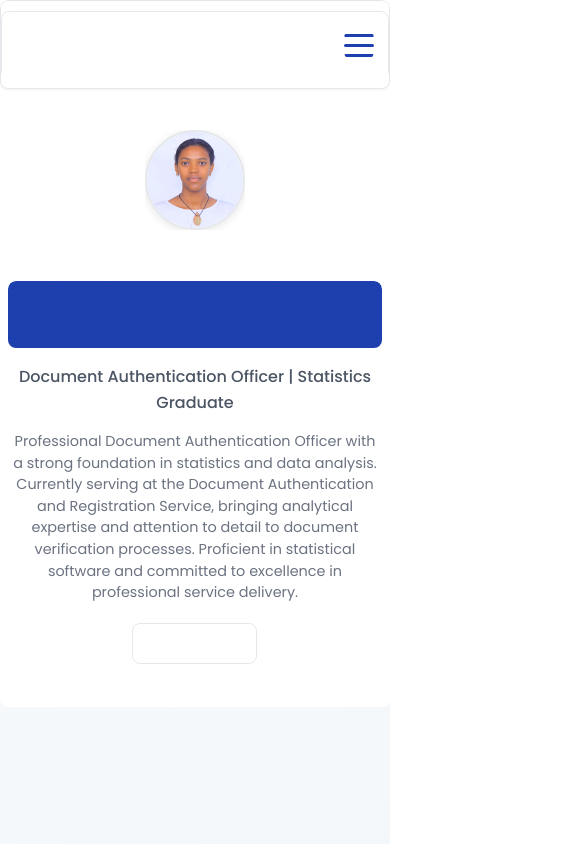
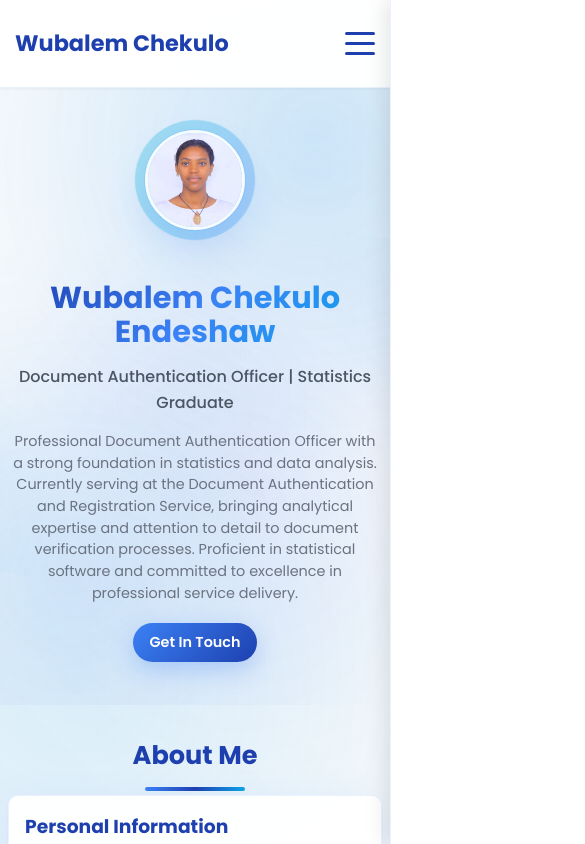
Before and after one commit to enate-24/miste-port, a React (Create React App) app: page / in a window 390 px wide. Shown: the top 844 px of the page, 585 px wide, since content can reach past the window. Built offline with nearby package versions, Linux system fonts and the light colour scheme.

Commit message:
Ultra-aggressive mobile performance optimization - disabled all animations and effects on mobile

```diff
--- a/src/App.css
+++ b/src/App.css
@@ -1663,122 +1663,15 @@ html {
   animation: textReveal 1.5s ease-in-out;
 }
 
-/* Aggressive Mobile Performance Optimizations */
+/* Mobile Background Animation Optimization */
 @media (max-width: 768px) {
-  /* Disable ALL animations and transitions on mobile */
-  *,
-  *::before,
-  *::after {
-    animation-duration: 0s !important;
-    animation-delay: 0s !important;
-    transition-duration: 0s !important;
-    transition-delay: 0s !important;
-  }
-
-  /* Force hardware acceleration off for better battery life */
-  * {
-    transform: none !important;
-    will-change: auto !important;
-  }
-
-  /* Disable heavy animations on mobile */
-  .card::after,
-  .btn::before,
-  .contact-icon::before,
-  .achievement-stat::after,
-  .experience-card::after,
-  .hero::before,
-  .skills-grid::before,
-  .contact-info::before,
-  .section::after,
-  .profile-photo-container::before {
-    display: none !important;
-  }
-
-  /* Remove all hover effects */
-  .card:hover,
-  .btn:hover,
-  .nav-link:hover,
-  .achievement-stat:hover,
-  .contact-item:hover .contact-icon,
-  .profile-photo:hover,
-  .profile-photo-placeholder:hover,
-  .logo:hover,
-  .skill-list li:hover {
-    transform: none !important;
-    background: inherit !important;
-    color: inherit !important;
-    box-shadow: inherit !important;
-    padding: inherit !important;
-  }
-
-  /* Disable backdrop filters completely */
-  .navbar,
-  .nav-menu {
-    backdrop-filter: none !important;
-    -webkit-backdrop-filter: none !important;
-    background: #ffffff !important;
-    border: 1px solid #e5e7eb !important;
-  }
-
-  /* Simplify all gradients to solid colors */
-  .hero h1,
-  .gradient-text,
-  .stat-number {
-    background: none !important;
-    -webkit-background-clip: unset !important;
-    -webkit-text-fill-color: unset !important;
-    background-clip: unset !important;
-    color: #1e40af !important;
-  }
-
-  /* Remove all box shadows */
-  .card,
-  .navbar.scrolled,
-  .profile-photo,
-  .profile-photo-placeholder,
-  .nav-menu,
-  .mobile-menu-overlay,
-  .experience-date,
-  .reference-quote {
-    box-shadow: none !important;
-    border: 1px solid #e5e7eb !important;
-  }
-
-  /* Disable particle effects and complex backgrounds */
-  .particle,
+  /* Hide background animations only on mobile */
+  .animated-bg-orbs,
+  .geometric-shapes,
   .floating-dots,
   .grid-pattern,
-  .wave-bg,
-  .animated-bg-orbs,
-  .geometric-shapes {
+  .wave-bg {
     display: none !important;
-  }
-
-  /* Simplify borders and effects */
-  .nav-link::before,
-  .logo::after,
-  .skill-category h3::after {
-    display: none !important;
-  }
-
-  /* Remove complex pseudo-elements */
-  .reference-quote::before {
-    display: none !important;
-  }
-
-  /* Optimize images */
-  .profile-photo,
-  .profile-photo-placeholder {
-    border-radius: 50%;
-    border: 2px solid #e5e7eb !important;
-  }
-
-  /* Simplify navigation */
-  .nav-link.active {
-    color: #1e40af !important;
-    background: #f3f4f6 !important;
-    border-left: 3px solid #1e40af !important;
   }
 }
 
@@ -2480,143 +2373,3 @@ html {
     display: none;
   }
 }
-/* Mobile-specific profile photo optimizations */
-@media (max-width: 768px) {
-  .profile-photo,
-  .profile-photo-placeholder {
-    animation: none !important;
-    opacity: 1 !important;
-    transform: none !important;
-  }
-
-  .profile-photo:hover,
-  .profile-photo-placeholder:hover {
-    transform: none !important;
-  }
-}
-
-/* Performance optimization for mobile devices */
-@media (max-width: 768px) {
-  /* Use GPU acceleration sparingly */
-  .hero-content,
-  .card,
-  .nav-menu {
-    will-change: auto !important;
-  }
-
-  /* Reduce complex gradients */
-  .hero h1,
-  .gradient-text {
-    background: #1e40af !important;
-    -webkit-background-clip: unset !important;
-    -webkit-text-fill-color: unset !important;
-    background-clip: unset !important;
-    color: #1e40af !important;
-  }
-
-  /* Simplify box shadows */
-  .card,
-  .navbar.scrolled,
-  .profile-photo,
-  .profile-photo-placeholder {
-    box-shadow: 0 2px 8px rgba(0, 0, 0, 0.1) !important;
-  }
-}
-/* Ultra-aggressive mobile performance optimizations */
-@media (max-width: 768px) {
-  /* Force simple rendering */
-  * {
-    contain: layout style paint !important;
-  }
-
-  /* Disable all CSS filters */
-  * {
-    filter: none !important;
-    backdrop-filter: none !important;
-    -webkit-backdrop-filter: none !important;
-  }
-
-  /* Remove all text shadows and complex typography */
-  * {
-    text-shadow: none !important;
-  }
-
-  /* Simplify all borders */
-  * {
-    border-radius: 8px !important;
-  }
-
-  .profile-photo,
-  .profile-photo-placeholder {
-    border-radius: 50% !important;
-  }
-
-  /* Force flat design */
-  .card,
-  .btn,
-  .nav-menu,
-  .achievement-stat {
-    background: #ffffff !important;
-    border: 1px solid #e5e7eb !important;
-    box-shadow: none !important;
-  }
-
-  /* Optimize fonts */
-  * {
-    font-smooth: never !important;
-    -webkit-font-smoothing: none !important;
-    -moz-osx-font-smoothing: unset !important;
-  }
-
-  /* Disable complex layouts */
-  .grid,
-  .grid-2,
-  .grid-3,
-  .skills-grid,
-  .references-grid,
-  .contact-info {
-    display: block !important;
-  }
-
-  .grid > *,
-  .skills-grid > *,
-  .references-grid > *,
-  .contact-info > * {
-    margin-bottom: 1rem !important;
-    width: 100% !important;
-  }
-
-  /* Reduce visual complexity */
-  .hero {
-    background: #ffffff !important;
-  }
-
-  .section-alternate {
-    background: #f9fafb !important;
-  }
-
-  /* Optimize images */
-  img {
-    image-rendering: optimizeSpeed !important;
-  }
-}
-
-/* Battery saving mode */
-@media (max-width: 768px) and (prefers-reduced-motion: reduce) {
-  * {
-    animation: none !important;
-    transition: none !important;
-  }
-}
-
-/* Low memory optimization */
-@media (max-width: 768px) {
-  /* Reduce memory usage */
-  .hero::before,
-  .hero::after,
-  *::before,
-  *::after {
-    content: none !important;
-    display: none !important;
-  }
-}
--- a/src/components/AnimatedBackground.js
+++ b/src/components/AnimatedBackground.js
@@ -1,46 +1,64 @@
 import React, { useEffect, useState } from 'react';
 
 const AnimatedBackground = () => {
-  const [shouldRender, setShouldRender] = useState(false);
+  const [isVisible, setIsVisible] = useState(true);
+  const [isMobile, setIsMobile] = useState(false);
 
   useEffect(() => {
     // Check for reduced motion preference
     const prefersReducedMotion = window.matchMedia('(prefers-reduced-motion: reduce)').matches;
 
-    // Check if device is mobile or low-end
-    const isMobileOrLowEnd = () => {
-      // Mobile detection
-      if (window.innerWidth <= 768) return true;
-      if (/Android|webOS|iPhone|iPad|iPod|BlackBerry|IEMobile|Opera Mini/i.test(navigator.userAgent)) return true;
-
-      // Low-end device detection
-      if (navigator.hardwareConcurrency && navigator.hardwareConcurrency <= 2) return true;
-      if (navigator.deviceMemory && navigator.deviceMemory <= 2) return true;
-
-      return false;
+    // Check if device is mobile
+    const checkMobile = () => {
+      return window.innerWidth <= 768 || /Android|webOS|iPhone|iPad|iPod|BlackBerry|IEMobile|Opera Mini/i.test(navigator.userAgent);
     };
 
-    // Only render on desktop with good performance
-    setShouldRender(!prefersReducedMotion && !isMobileOrLowEnd());
+    setIsMobile(checkMobile());
+    setIsVisible(!prefersReducedMotion);
 
     // Update on resize
     const handleResize = () => {
-      setShouldRender(!prefersReducedMotion && !isMobileOrLowEnd());
+      setIsMobile(checkMobile());
     };
 
     window.addEventListener('resize', handleResize);
     return () => window.removeEventListener('resize', handleResize);
   }, []);
 
-  // Don't render anything on mobile or low-end devices
-  if (!shouldRender) return null;
+  // Don't render background animations on mobile devices
+  if (!isVisible || isMobile) return null;
 
   return (
     <>
-      {/* Minimal background effects for desktop only */}
+      {/* Animated Background Orbs */}
       <div className="animated-bg-orbs">
         <div className="bg-orb bg-orb-1"></div>
+        <div className="bg-orb bg-orb-2"></div>
+        <div className="bg-orb bg-orb-3"></div>
       </div>
+
+      {/* Geometric Shapes */}
+      <div className="geometric-shapes">
+        <div className="shape shape-triangle"></div>
+        <div className="shape shape-square"></div>
+        <div className="shape shape-circle"></div>
+        <div className="shape shape-diamond"></div>
+      </div>
+
+      {/* Grid Pattern */}
+      <div className="grid-pattern"></div>
+
+      {/* Floating Dots */}
+      <div className="floating-dots">
+        <div className="dot"></div>
+        <div className="dot"></div>
+        <div className="dot"></div>
+        <div className="dot"></div>
+        <div className="dot"></div>
+      </div>
+
+      {/* Wave Background */}
+      <div className="wave-bg"></div>
     </>
   );
 };
--- a/src/components/ProfileImage.js
+++ b/src/components/ProfileImage.js
@@ -1,27 +1,11 @@
 import React, { useState, useEffect, useMemo } from 'react';
 
 const ProfileImage = ({ className, alt }) => {
-  const [imageState, setImageState] = useState('loading');
+  const [imageState, setImageState] = useState('loading'); // loading, loaded, error
   const [currentSrc, setCurrentSrc] = useState('');
 
-  // Check if device is mobile/low-end for simplified loading
-  const isMobileOrLowEnd = useMemo(() => {
-    if (typeof window === 'undefined') return false;
-
-    return window.innerWidth <= 768 ||
-           /Android|webOS|iPhone|iPad|iPod|BlackBerry|IEMobile|Opera Mini/i.test(navigator.userAgent) ||
-           (navigator.hardwareConcurrency && navigator.hardwareConcurrency <= 2) ||
-           (navigator.deviceMemory && navigator.deviceMemory <= 2);
-  }, []);
-
-  // Simplified image sources for mobile
-  const imageSources = useMemo(() => {
-    if (isMobileOrLowEnd) {
-      // Only try the most likely sources on mobile
-      return ['/profile.JPG', '/profile.jpg'];
-    }
-
-    return [
+  // Multiple image sources to try - memoized to prevent recreation
+  const imageSources = useMemo(() => [
     // Try importing from assets first
     () => import('../assets/profile.JPG').then(module => module.default).catch(() => null),
     // Then try public folder paths
@@ -32,46 +16,24 @@ const ProfileImage = ({ className, alt }) => {
     // Try with different cases
     '/Profile.JPG',
     '/Profile.jpg'
-    ];
-  }, [isMobileOrLowEnd]);
+  ], []);
 
   useEffect(() => {
     const loadImage = async () => {
-      // On mobile, show placeholder immediately if no quick load
-      if (isMobileOrLowEnd) {
-        const quickTest = new Image();
-        quickTest.src = '/profile.JPG';
-
-        const timeout = setTimeout(() => {
-          setImageState('error');
-        }, 1000); // 1 second timeout on mobile
-
-        quickTest.onload = () => {
-          clearTimeout(timeout);
-          setCurrentSrc('/profile.JPG');
-          setImageState('loaded');
-        };
-
-        quickTest.onerror = () => {
-          clearTimeout(timeout);
-          setImageState('error');
-        };
-
-        return;
-      }
-
-      // Full loading logic for desktop
       for (const source of imageSources) {
         try {
           let src;
 
           if (typeof source === 'function') {
+            // Dynamic import
             src = await source();
             if (!src) continue;
           } else {
+            // Static path
             src = source;
           }
 
+          // Test if image loads
           const img = new Image();
           img.crossOrigin = 'anonymous';
 
@@ -81,20 +43,24 @@ const ProfileImage = ({ className, alt }) => {
             img.src = src;
           });
 
+          // If we get here, image loaded successfully
           setCurrentSrc(src);
           setImageState('loaded');
           return;
 
         } catch (error) {
+          console.log(`Failed to load image from: ${source}`);
           continue;
         }
       }
 
+      // If no image loaded, show error state
+      console.log('All image sources failed, showing placeholder');
       setImageState('error');
     };
 
     loadImage();
-  }, [imageSources, isMobileOrLowEnd]);
+  }, [imageSources]);
 
   if (imageState === 'error' || imageState === 'loading') {
     return (
@@ -111,9 +77,10 @@ const ProfileImage = ({ className, alt }) => {
       src={currentSrc}
       alt={alt}
       className={`${className} loaded`}
-      loading="lazy"
-      decoding="async"
-      onError={() => setImageState('error')}
+      onError={() => {
+        console.log('Image error after loading, showing placeholder');
+        setImageState('error');
+      }}
     />
   );
 };
--- a/src/utils/animations.js
+++ b/src/utils/animations.js
@@ -1,97 +1,66 @@
-// Optimized animation utilities for mobile performance
+// Animation utilities and scroll handlers
 
-// Enhanced mobile/low-end device detection
-const isLowEndDevice = () => {
-  // Mobile detection
-  if (window.innerWidth <= 768) return true;
-  if (/Android|webOS|iPhone|iPad|iPod|BlackBerry|IEMobile|Opera Mini/i.test(navigator.userAgent)) return true;
-
-  // Low-end device detection
-  if (navigator.hardwareConcurrency && navigator.hardwareConcurrency <= 2) return true;
-  if (navigator.deviceMemory && navigator.deviceMemory <= 2) return true;
-
-  // Battery level check (if available)
-  if (navigator.getBattery) {
-    navigator.getBattery().then(battery => {
-      if (battery.level < 0.2) return true; // Low battery
-    });
-  }
-
-  return false;
-};
-
-// Minimal intersection observer for low-end devices
+// Intersection Observer for scroll animations
 export const initScrollAnimations = () => {
-  if (!window.IntersectionObserver || isLowEndDevice()) {
-    // Fallback: just add animate class to all elements immediately
-    const elementsToAnimate = document.querySelectorAll('.section-enter, .animate-on-scroll');
-    elementsToAnimate.forEach(el => el.classList.add('animate'));
+  // Check if IntersectionObserver is supported
+  if (!window.IntersectionObserver) {
     return null;
   }
 
   const observerOptions = {
-    threshold: 0.3,
-    rootMargin: '0px'
+    threshold: 0.1,
+    rootMargin: '0px 0px -50px 0px'
   };
 
   const observer = new IntersectionObserver((entries) => {
     entries.forEach(entry => {
       if (entry.isIntersecting) {
         entry.target.classList.add('animate');
-        observer.unobserve(entry.target); // Stop observing once animated
+        // Add staggered animation to child elements
+        const children = entry.target.querySelectorAll('.animate-on-scroll');
+        children.forEach((child, index) => {
+          setTimeout(() => {
+            child.classList.add('animate');
+          }, index * 100);
+        });
       }
     });
   }, observerOptions);
 
+  // Observe all sections and cards
   const elementsToAnimate = document.querySelectorAll('.section-enter, .animate-on-scroll');
   elementsToAnimate.forEach(el => observer.observe(el));
 
   return observer;
 };
 
-// Disabled scroll progress on mobile/low-end devices
+// Scroll progress indicator
 export const initScrollProgress = () => {
-  if (isLowEndDevice()) return null;
-
   const progressBar = document.createElement('div');
   progressBar.className = 'scroll-progress';
   document.body.appendChild(progressBar);
 
-  let ticking = false;
   const updateScrollProgress = () => {
-    if (!ticking) {
-      requestAnimationFrame(() => {
     const scrollTop = window.pageYOffset;
     const docHeight = document.documentElement.scrollHeight - window.innerHeight;
     const scrollPercent = Math.min((scrollTop / docHeight) * 100, 100);
     progressBar.style.width = scrollPercent + '%';
-        ticking = false;
-      });
-      ticking = true;
-    }
   };
 
   window.addEventListener('scroll', updateScrollProgress, { passive: true });
   return updateScrollProgress;
 };
 
-// Optimized navbar scroll effect
+// Navbar scroll effect
 export const initNavbarScrollEffect = () => {
   const navbar = document.querySelector('.navbar');
   if (!navbar) return null;
 
-  let ticking = false;
   const handleScroll = () => {
-    if (!ticking) {
-      requestAnimationFrame(() => {
     if (window.scrollY > 50) {
       navbar.classList.add('scrolled');
     } else {
       navbar.classList.remove('scrolled');
-        }
-        ticking = false;
-      });
-      ticking = true;
     }
   };
 
@@ -99,35 +68,57 @@ export const initNavbarScrollEffect = () => {
   return handleScroll;
 };
 
-// Completely disabled ripple effect on mobile/low-end devices
+// Add ripple effect to buttons
 export const addRippleEffect = () => {
-  if (isLowEndDevice()) return;
-
   const buttons = document.querySelectorAll('.btn');
 
   buttons.forEach(button => {
     button.addEventListener('click', function(e) {
-      // Simplified ripple effect
-      this.style.transform = 'scale(0.98)';
+      // Remove existing ripples
+      const existingRipples = this.querySelectorAll('.ripple');
+      existingRipples.forEach(ripple => ripple.remove());
+
+      const ripple = document.createElement('span');
+      const rect = this.getBoundingClientRect();
+      const size = Math.max(rect.width, rect.height);
+      const x = e.clientX - rect.left - size / 2;
+      const y = e.clientY - rect.top - size / 2;
+
+      ripple.style.width = ripple.style.height = size + 'px';
+      ripple.style.left = x + 'px';
+      ripple.style.top = y + 'px';
+      ripple.classList.add('ripple');
+      ripple.style.position = 'absolute';
+      ripple.style.borderRadius = '50%';
+      ripple.style.background = 'rgba(255, 255, 255, 0.6)';
+      ripple.style.transform = 'scale(0)';
+      ripple.style.animation = 'ripple-animation 0.6s linear';
+      ripple.style.pointerEvents = 'none';
+
+      this.appendChild(ripple);
+
       setTimeout(() => {
-        this.style.transform = '';
-      }, 100);
+        if (ripple.parentNode) {
+          ripple.remove();
+        }
+      }, 600);
     });
   });
 };
 
-// Minimal initialization for better performance
+// Initialize all animations
 export const initAllAnimations = () => {
+  // Wait for DOM to be ready
   const init = () => {
     try {
-      // Only initialize essential animations
+      initScrollAnimations();
+      initScrollProgress();
       initNavbarScrollEffect();
 
-      if (!isLowEndDevice()) {
-        initScrollAnimations();
-        initScrollProgress();
-        setTimeout(() => addRippleEffect(), 100);
-      }
+      // Delay ripple effect to ensure buttons are rendered
+      setTimeout(() => {
+        addRippleEffect();
+      }, 100);
 
     } catch (error) {
       console.warn('Animation initialization error:', error);
```
Lines whose indentation alone changed are shown as unchanged.
